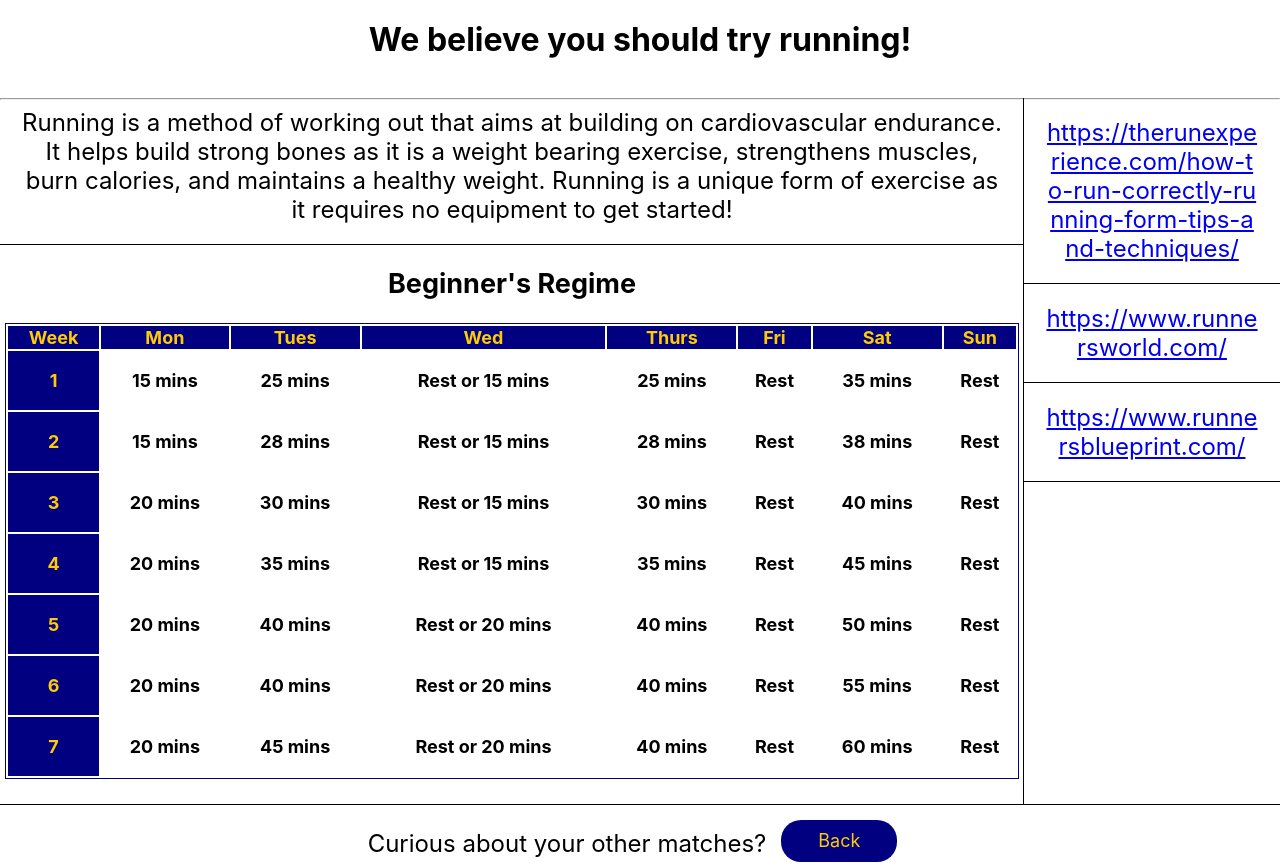
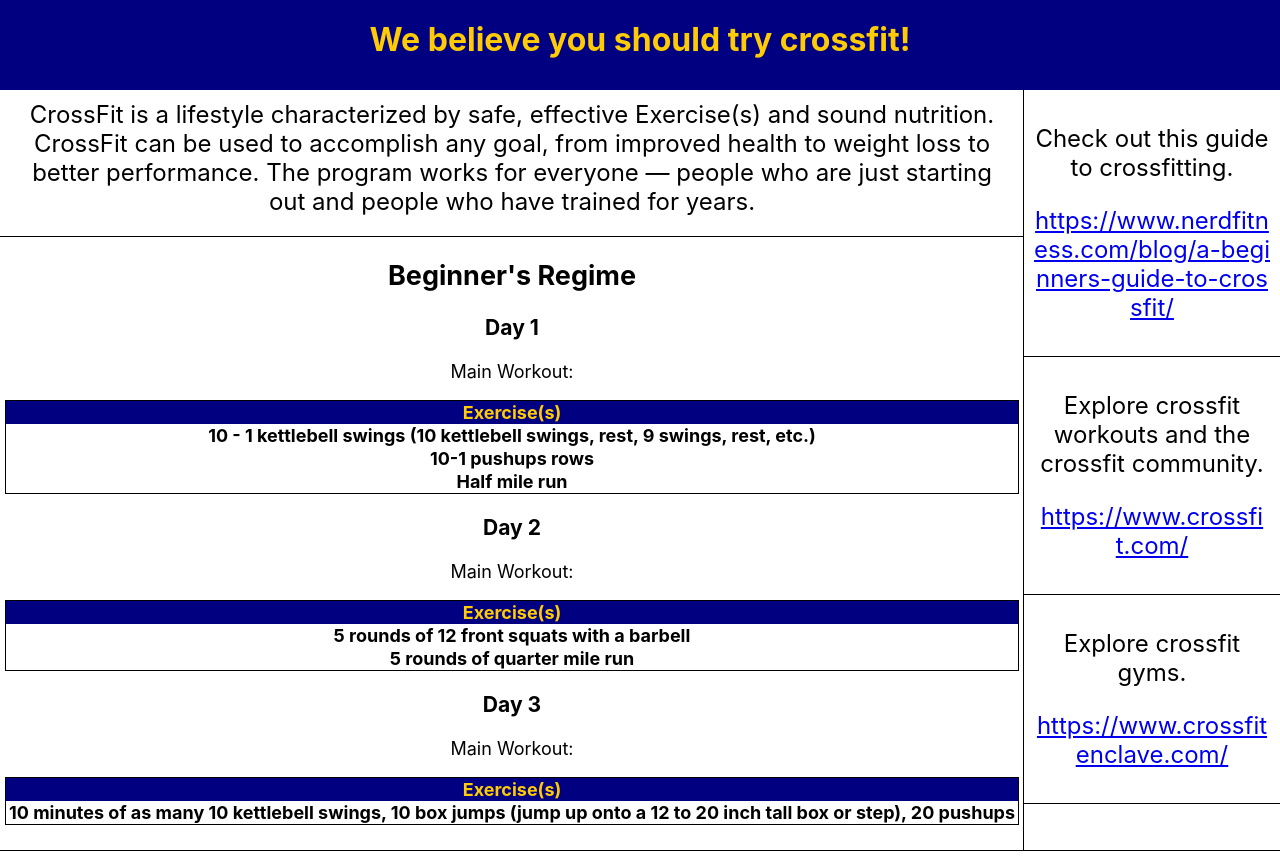
Before and after one commit to mohnishaggarwal/find-fit, a React (Create React App) app: page /regime in a window 1280 px wide. Shown: the top 864 px of the page. Built offline with nearby package versions, Linux system fonts and the light colour scheme.

Commit message:
Added color to schedule and added descriptions for links

```diff
--- a/src/regimes.css
+++ b/src/regimes.css
@@ -4,6 +4,8 @@
     font-weight: normal;
 }
 .regime-title{
+    background: #000080;
+    color:#FFCB05;
     position: relative;
     left: 0;
     top: 0;
@@ -14,7 +16,6 @@
 }
 .regime-body{
     position:relative;
-    top: -10px;
     left: 0;
     right: 0;
     font-size: 24px;
@@ -50,9 +51,6 @@
 .regime-right{
     position:absolute;
     border-left: 1px solid;
-    text-overflow: ellipsis;
-    word-break:break-all;
-    white-space: normal;
     right: 0;
     top: 0;
     width: 20%;
@@ -60,9 +58,14 @@
     margin: 0;
     height: 100%;
 }
-.regime-link{
+.regime-link-section{
     border-bottom: 1px solid;
-    padding: 20px;
+    padding: 10px;
+}
+.regime-link-section a{
+    text-overflow: ellipsis;
+    word-break:break-all;
+    white-space: normal;
 }
 .regime-bottom-div{
     border-top: 1px solid;
@@ -80,11 +83,18 @@
 }
 
 .regime-table{
+    border-collapse:collapse;
     margin-left: auto;
     margin-right: auto;
     width: 100%;
-    border:1px solid #000080;
+    border:1px solid;
 }
+
+.regime-table tr, .regime-table th{
+    margin: 0;
+}
+
+
 
 
 .regime-weekly-schedule ul{
--- a/src/regimes.json
+++ b/src/regimes.json
@@ -6,7 +6,7 @@
             "display_type": "daily",
             "schema": {
                 "warmup": [],
-                "main_workout": ["exercise", "sets", "reps"]
+                "main_workout": ["Exercise(s)", "Sets", "Reps"]
             },
             "routine": [
                 {
@@ -42,20 +42,29 @@
         },
         "links":
         [
-            "https://www.bodybuilding.com/",
-            "https://www.menshealth.com/uk/building-muscle/a759236/complete-guide-to-bodybuilding/",
-            "https://www.youtube.com/user/gregdoucette"
+            {
+                "link": "https://www.bodybuilding.com/",
+                "description": "Explore other workouts, articles and body building products."
+            },
+            {
+                "link": "https://www.menshealth.com/uk/building-muscle/a759236/complete-guide-to-bodybuilding/",
+                "description": "Learn everything you need to know about body building."
+            },
+            {
+                "link" :"https://www.youtube.com/user/gregdoucette",
+                "description": "A youtube channel for new body builders."
+            }
         ]
     },
 
     "powerlifting":{
         "name": "power lifting",
-        "description": "Powerlifting is a strength sport aimed at maximizing the total amount of weight one can lift. Individuals who powerlift are focused on strength and functional performance as opposed to physique. Strength is measured through three main exercises: Squat, Bench, Deadlift. These exercises are compound movements that target a wide array of muscles. Powerlifting is about achieving the maximum possible squat, bench, and deadlift that one’s genetics allows for. Even though powerlifting is about maximizing the weight on the bar, these movements do have a learning curve. It is very important to worry about technique instead of weight when one first starts powerlifting.",
+        "description": "Powerlifting is a strength sport aimed at maximizing the total amount of weight one can lift. Individuals who powerlift are focused on strength and functional performance as opposed to physique. Strength is measured through three main Exercise(s)s: Squat, Bench, Deadlift. These Exercise(s)s are compound movements that target a wide array of muscles. Powerlifting is about achieving the maximum possible squat, bench, and deadlift that one’s genetics allows for. Even though powerlifting is about maximizing the weight on the bar, these movements do have a learning curve. It is very important to worry about technique instead of weight when one first starts powerlifting.",
         "schedule": {
             "display_type": "daily",
             "schema": {
-                "warmup": ["exercise", "sets", "time (s)"],
-                "main_workout": ["exercise", "sets", "reps"]
+                "warmup": ["Exercise(s)", "Sets", "Time (s)"],
+                "main_workout": ["Exercise(s)", "Sets", "Reps"]
             },
             "routine": [
                 {
@@ -103,9 +112,18 @@
         },
         "links":
         [
-            "https://www.coachmag.co.uk/barbell-exercises/5888/how-to-start-powerlifting",
-            "https://powerliftingtechnique.com/how-to-start-powerlifting/",
-            "https://www.youtube.com/c/AlanThrall/featured,"
+            {
+                "link":"https://www.coachmag.co.uk/barbell-Exercise(s)s/5888/how-to-start-powerlifting",
+                "description": "A resource to get started with power lifting."
+            },
+            {
+                "link":"https://powerliftingtechnique.com/how-to-start-powerlifting/",
+                "description": "Another resource to get started with power lifting."
+            },
+            {
+                "link":"https://www.youtube.com/c/AlanThrall/featured",
+                "description": "A youtube channel for beginning power lifters."
+            }
         ]
     },
 
@@ -115,8 +133,8 @@
         "schedule": {
             "display_type": "daily",
             "schema": {
-                "warmup": ["Focus", "duration", "rest time (sec)"],
-                "main_workout": ["Focus", "duration (sec)", "rest time (sec)"]
+                "warmup": ["Focus", "Duration", "Rest Time (sec)"],
+                "main_workout": ["Focus", "Duration (sec)", "Rest Time (sec)"]
             },
             "routine":
             [
@@ -125,21 +143,21 @@
                     "main_workout": [
                         ["Smooth swimming with minimal splashs", "50", "30-60"],
                         ["Fingertip entry", "50", "30-60"],
-                        ["Taller swimming (stretch out on each stroke", "50", "30-60"],
+                        ["Taller swimming (stretch out on each stroke)", "50", "30-60"],
                         ["Rotation of hips", "50", "30-60"],
                         ["Keeping head down.", "50", "30-60"],
-                        ["Silent swimming (use all 5 senses to listen to the sounds your strokes make", "50", "30-60"]
+                        ["Silent swimming (use all 5 senses to listen to the sounds your strokes make)", "50", "30-60"]
                     ]
                 },
                 {
                     "warmup":
                     [
-                        ["Swim 25 yards at an easy pace with your stroke of choice. Repeat 4 times", "Variable", "20"]
+                        ["Swim 25 yards at an easy pace with your stroke of choice. Repeat 4 Times", "Variable", "20"]
                     ],
                     "main_workout": [
-                        ["Swim 100-yard freestyles at your average pace. Repeat 4 times", "Variable", "30"],
+                        ["Swim 100-yard freestyles at your average pace. Repeat 4 Times", "Variable", "30"],
                         ["Swim 200-yard freestyles at a moderate pace with a pull buoy and/or paddles.", "Variable", "30"],
-                        ["Swim with a kickboard for 25 yards. Repeat 8 times", "Variable", "15"],
+                        ["Swim with a kickboard for 25 yards. Repeat 8 Times", "Variable", "15"],
                         ["Swim 100 yards as fast as you can with your stroke of choice.", "Variable", "0"],
                         ["Swim 100 yards at an easy pace with your stroke of choice.", "Variable", "0"]
                     ]
@@ -150,8 +168,8 @@
                         ["Swim 100 yards at an easy pace with your stroke of choice.", "Variable", "0"]
                     ],
                     "main_workout": [
-                        ["Alternate 50-yard freestyles and swimming 50 yards with a kickboard and pull buoy (easy pace). Repeat two to four times", "Variable", "0"],
-                        ["Swim 1-minute freestyles. Repeat 4 times", "Variable", "Remaining time for each interval"],
+                        ["Alternate 50-yard freestyles and swimming 50 yards with a kickboard and pull buoy (easy pace). Repeat two to four Times", "Variable", "0"],
+                        ["Swim 1-minute freestyles. Repeat 4 Times", "Variable", "Remaining Time for each interval"],
                         ["Swim 100 yards at an easy pace with your stroke of choice.", "Variable", "0"]
                     ]
                 }
@@ -159,15 +177,24 @@
         },
         "links":
         [
-            "https://www.healthline.com/health/exercise-fitness/how-to-swim",
-            "https://www.livestrong.com/article/197700-how-can-i-learn-to-swim-by-myself/",
-            "https://www.usms.org/fitness-and-training/articles-and-videos/articles/how-to-swim-freestyle-in-the-pool-or-open-water"
+            {
+                "link":"https://www.healthline.com/health/Exercise(s)-fitness/how-to-swim",
+                "description": "Learn how to swim in different styles."
+            },
+            {
+                "link":"https://www.livestrong.com/article/197700-how-can-i-learn-to-swim-by-myself/",
+                "description": "Learn how to swim."
+            },
+            {
+                "link":"https://www.usms.org/fitness-and-training/articles-and-videos/articles/how-to-swim-freestyle-in-the-pool-or-open-water",
+                "description": "Learn how to improve your swimming."
+            }
         ]
     },
 
     "running":{
         "name": "running",
-        "description": "Running is a method of working out that aims at building on cardiovascular endurance. It helps build strong bones as it is a weight bearing exercise, strengthens muscles, burn calories, and maintains a healthy weight. Running is a unique form of exercise as it requires no equipment to get started!",
+        "description": "Running is a method of working out that aims at building on cardiovascular endurance. It helps build strong bones as it is a weight bearing Exercise(s), strengthens muscles, burn calories, and maintains a healthy weight. Running is a unique form of Exercise(s) as it requires no equipment to get started!",
         "schedule": {
             "display_type": "weekly",
             "routine":
@@ -183,15 +210,25 @@
         },
         "links":
         [
-            "https://therunexperience.com/how-to-run-correctly-running-form-tips-and-techniques/",
-            "https://www.runnersworld.com/",
-            "https://www.runnersblueprint.com/"
+            {
+                "link": "https://therunexperience.com/how-to-run-correctly-running-form-tips-and-techniques/",
+                "description": "Learn how to run in the correct form."
+
+            },
+            {
+                "link":"https://www.runnersworld.com/",
+                "description": "Explore running articles, workouts and products."
+            },
+            {
+                "link":"https://www.runnersblueprint.com/",
+                "description": "Explore different guides about running."
+            }
         ]
     },
 
     "cycling":{
         "name": "cycling",
-        "description": "Cycling, also called bicycling or biking, is the use of bicycles for transport, recreation, exercise or sport. Cycling provides a variety of health benefits. The World Health Organization (WHO) states that cycling can reduce the risk of cancers, heart disease, and diabetes that are prevalent in sedentary lifestyles. Cycling on stationary bikes have also been used as part of rehabilitation for lower limb injuries, particularly after hip surgery. Individuals who cycle regularly have also reported mental health improvements, including less perceived stress and better vitality.",
+        "description": "Cycling, also called bicycling or biking, is the use of bicycles for transport, recreation, Exercise(s) or sport. Cycling provides a variety of health benefits. The World Health Organization (WHO) states that cycling can reduce the risk of cancers, heart disease, and diabetes that are prevalent in sedentary lifestyles. Cycling on stationary bikes have also been used as part of rehabilitation for lower limb injuries, particularly after hip surgery. Individuals who cycle regularly have also reported mental health improvements, including less perceived stress and better vitality.",
         "schedule": {
             "display_type": "weekly",
             "routine":
@@ -235,20 +272,29 @@
         },
         "links":
         [
-            "https://www.wikihow.com/Ride-a-Bicycle",
-            "https://www.bicycling.com/training/a20027599/how-to-start-cycling/",
-            "https://www.cyclingweekly.com/"
+            {
+                "link": "https://www.wikihow.com/Ride-a-Bicycle",
+                "description": "Learn how to ride a bicycle."
+            },
+            {
+                "link": "https://www.bicycling.com/training/a20027599/how-to-start-cycling/",
+                "description": "Learn how to get started with cycling."
+            },
+            {
+                "link": "https://www.cyclingweekly.com/",
+                "description": "Stay up to date with news on cycling."
+            }
         ]
     },
 
     "crossfit":{
         "name": "crossfit",
-        "description": "CrossFit is a lifestyle characterized by safe, effective exercise and sound nutrition. CrossFit can be used to accomplish any goal, from improved health to weight loss to better performance. The program works for everyone — people who are just starting out and people who have trained for years.",
+        "description": "CrossFit is a lifestyle characterized by safe, effective Exercise(s) and sound nutrition. CrossFit can be used to accomplish any goal, from improved health to weight loss to better performance. The program works for everyone — people who are just starting out and people who have trained for years.",
         "schedule": {
             "display_type": "daily",
             "schema": {
                 "warmup": [],
-                "main_workout": ["exercise"]
+                "main_workout": ["Exercise(s)"]
             },
             "routine":
             [
@@ -280,9 +326,18 @@
         },
         "links":
         [
-            "https://www.nerdfitness.com/blog/a-beginners-guide-to-crossfit/",
-            "https://www.crossfit.com/",
-            "https://www.crossfitenclave.com/"
+            {
+                "link":"https://www.nerdfitness.com/blog/a-beginners-guide-to-crossfit/",
+                "description": "Check out this guide to crossfitting."
+            },
+            {
+                "link":"https://www.crossfit.com/",
+                "description": "Explore crossfit workouts and the crossfit community."
+            },
+            {
+                "link":"https://www.crossfitenclave.com/",
+                "description":"Explore crossfit gyms."
+            }
 
         ]
     },
--- a/src/screens/Regime.js
+++ b/src/screens/Regime.js
@@ -6,7 +6,7 @@ const list_of_regimes = require('./../regimes.json')
 function Regime() {
     const location = useLocation()
     //const regime_type = "crossfit"
-    const regime_type = "running";
+    let regime_type = "crossfit";
     if(location.state){
         regime_type = location.state.type;
     };
@@ -148,7 +148,6 @@ function Regime() {
     return (
         <div className="regime-page">
             <h1 className="regime-title">We believe you should try {regime["name"]}!</h1>
-            <hr />
             <div className="regime-body">
                 <div className="regime-main-body">
                     <div className="regime-left">
@@ -166,8 +165,11 @@ function Regime() {
                         {
                             regime["links"].map((link,i) => {
                                 return(
-                                <div className="regime-link">
-                                    <a href={link} key={i}>{link} </a>
+                                <div className="regime-link-section">
+                                    <p>{link["description"]}</p>
+                                    <p>
+                                        <a href={link["link"]} key={i}>{link["link"]} </a>
+                                    </p>
                                 </div>
                                 )
                             })
```
